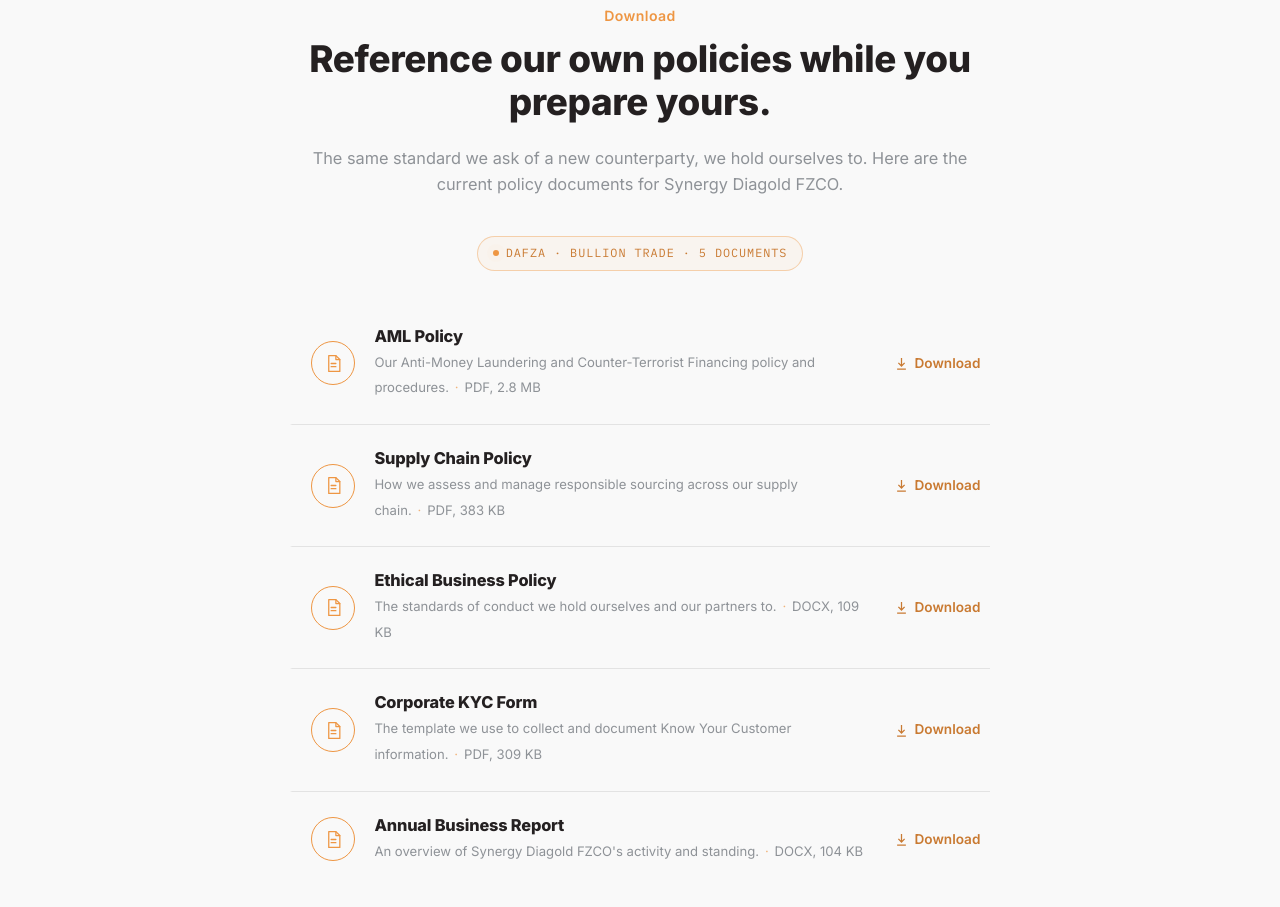
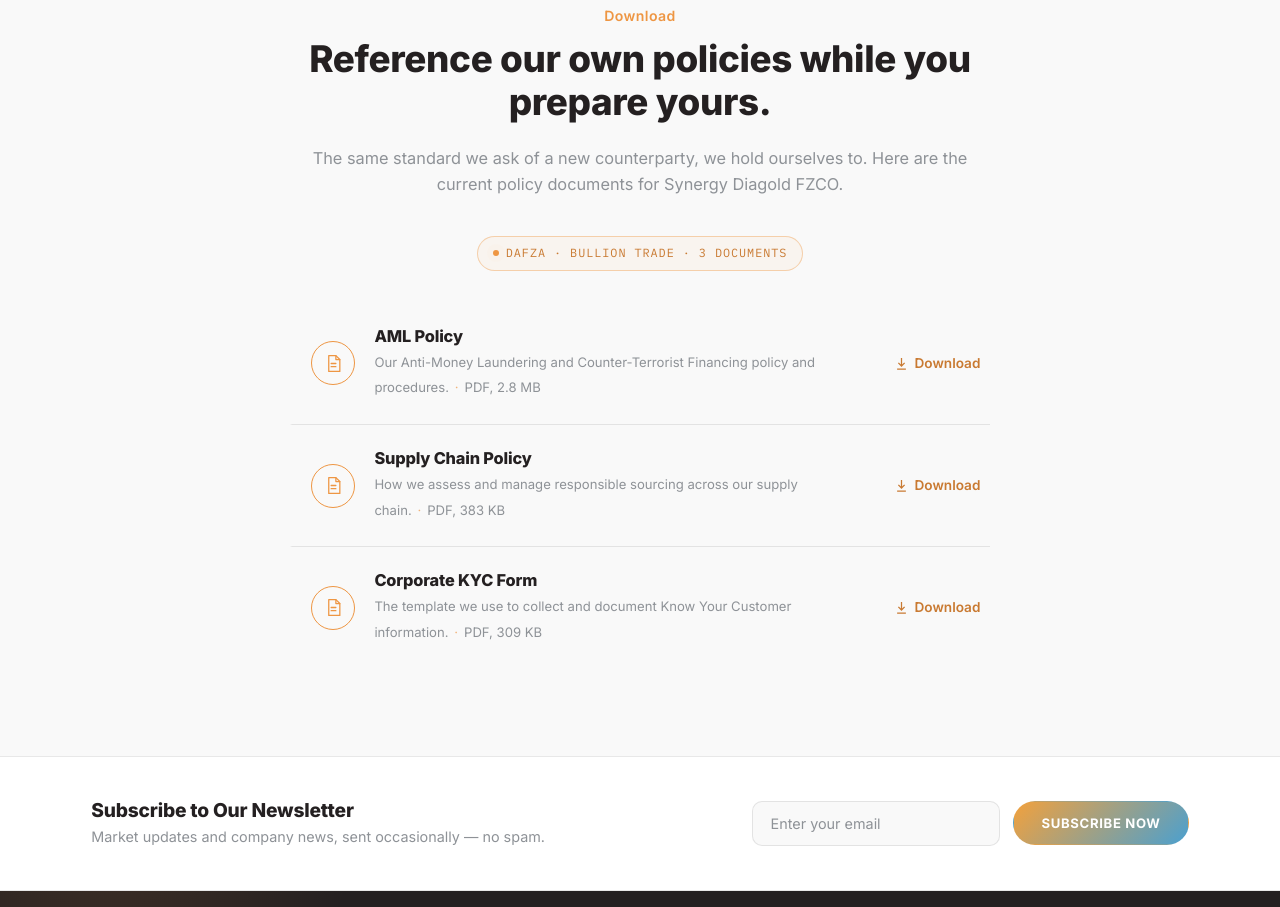
Before and after one commit to anusha-suresh21/synergy-diagold-website, a plain HTML site: page account-opening.html in a window 1280 px wide. Shown: the part 2633-3540 px from the top of the page. Drawn offline with Linux system fonts and the light colour scheme.

Commit message:
Remove Ethical Business Policy and Annual Business Report downloads
Co-Authored-By: Claude Opus 5.5 <noreply@anthropic.com>
Claude-Session: https://claude.ai/code/session_01RbBbGaNkXGtkA8tvEdsBv7

```diff
--- a/account-opening.html
+++ b/account-opening.html
@@ -264,7 +264,7 @@
       <p class="lede slate-text">The same standard we ask of a new counterparty, we hold ourselves to. Here are the current policy documents for Synergy Diagold FZCO.</p>
     </div>
     <div class="text-center reveal-fade" style="margin: -0.6rem 0 2rem;">
-      <span class="doc-list-tag">DAFZA &middot; BULLION TRADE &middot; 5 DOCUMENTS</span>
+      <span class="doc-list-tag">DAFZA &middot; BULLION TRADE &middot; 3 DOCUMENTS</span>
     </div>
     <div class="doc-list max-w-prose mx-auto">
       <a class="doc-row reveal-fade" href="documents/AML-Policy.pdf" download>
@@ -289,33 +289,11 @@
           Download
         </span>
       </a>
-      <a class="doc-row reveal-fade d2" href="documents/Ethical-Business-Policy.docx" download>
-        <span class="doc-row-icon" aria-hidden="true"><svg viewBox="0 0 24 24"><path d="M6 2h9l5 5v15H6z"/><path d="M15 2v5h5"/><path d="M9 12h6M9 16h6"/></svg></span>
-        <span class="doc-row-text">
-          <h3>Ethical Business Policy</h3>
-          <span class="doc-row-meta">The standards of conduct we hold ourselves and our partners to.<span class="dot">&middot;</span>DOCX, 109 KB</span>
-        </span>
-        <span class="doc-row-download">
-          <svg viewBox="0 0 24 24"><path d="M12 3v12M7 11l5 5 5-5M5 21h14"/></svg>
-          Download
-        </span>
-      </a>
-      <a class="doc-row reveal-fade" href="documents/Corporate-KYC-Form.pdf" download>
+      <a class="doc-row reveal-fade d2" href="documents/Corporate-KYC-Form.pdf" download>
         <span class="doc-row-icon" aria-hidden="true"><svg viewBox="0 0 24 24"><path d="M6 2h9l5 5v15H6z"/><path d="M15 2v5h5"/><path d="M9 12h6M9 16h6"/></svg></span>
         <span class="doc-row-text">
           <h3>Corporate KYC Form</h3>
           <span class="doc-row-meta">The template we use to collect and document Know Your Customer information.<span class="dot">&middot;</span>PDF, 309 KB</span>
-        </span>
-        <span class="doc-row-download">
-          <svg viewBox="0 0 24 24"><path d="M12 3v12M7 11l5 5 5-5M5 21h14"/></svg>
-          Download
-        </span>
-      </a>
-      <a class="doc-row reveal-fade d1" href="documents/Annual-Business-Report.docx" download>
-        <span class="doc-row-icon" aria-hidden="true"><svg viewBox="0 0 24 24"><path d="M6 2h9l5 5v15H6z"/><path d="M15 2v5h5"/><path d="M9 12h6M9 16h6"/></svg></span>
-        <span class="doc-row-text">
-          <h3>Annual Business Report</h3>
-          <span class="doc-row-meta">An overview of Synergy Diagold FZCO's activity and standing.<span class="dot">&middot;</span>DOCX, 104 KB</span>
         </span>
         <span class="doc-row-download">
           <svg viewBox="0 0 24 24"><path d="M12 3v12M7 11l5 5 5-5M5 21h14"/></svg>
```
Also changed, not shown: resources.html (+1 -1 lines).
